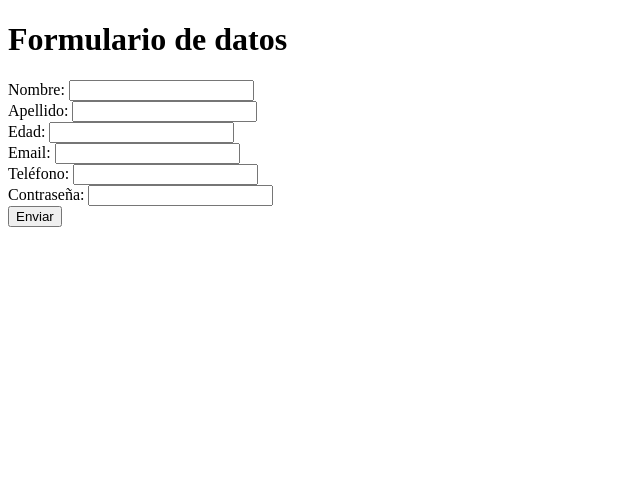
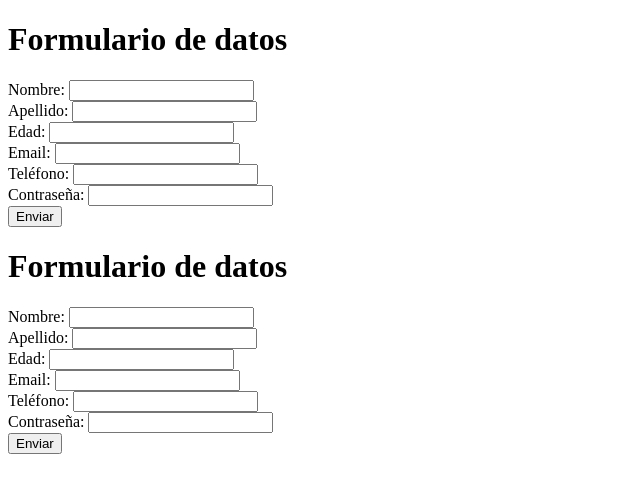
Before and after one commit to jorge-sanchez-rodriguez/data, a plain HTML site: page datos.html in a window 1280 px wide. Shown: the whole page, without its empty margins (0-640 px from the left). Drawn offline with Linux system fonts and the light colour scheme.

Commit message:
updated form

```diff
--- a/datos.html
+++ b/datos.html
@@ -28,5 +28,27 @@
       <br />
       <input type="submit" value="Enviar" />
     </form>
+
+    <h1>Formulario de datos</h1>
+    <form action="datos.php" method="post">
+      <label for="nombre">Nombre:</label>
+      <input type="text" name="nombre" id="nombre" />
+      <br />
+      <label for="apellido">Apellido:</label>
+      <input type="text" name="apellido" id="apellido" />
+      <br />
+      <label for="edad">Edad:</label>
+      <input type="number" name="edad" id="edad" />
+      <br />
+      <label for="email">Email:</label>
+      <input type="email" name="email" id="email" />
+      <br />
+      <label for="telefono">Teléfono:</label>
+      <input type="tel" name="telefono" id="telefono" />
+      <br />
+      <label for="password">Contraseña:</label>
+      <input type="password" name="password" id="password" />
+      <br />
+      <input type="submit" value="Enviar" />
   </body>
 </html>
```
